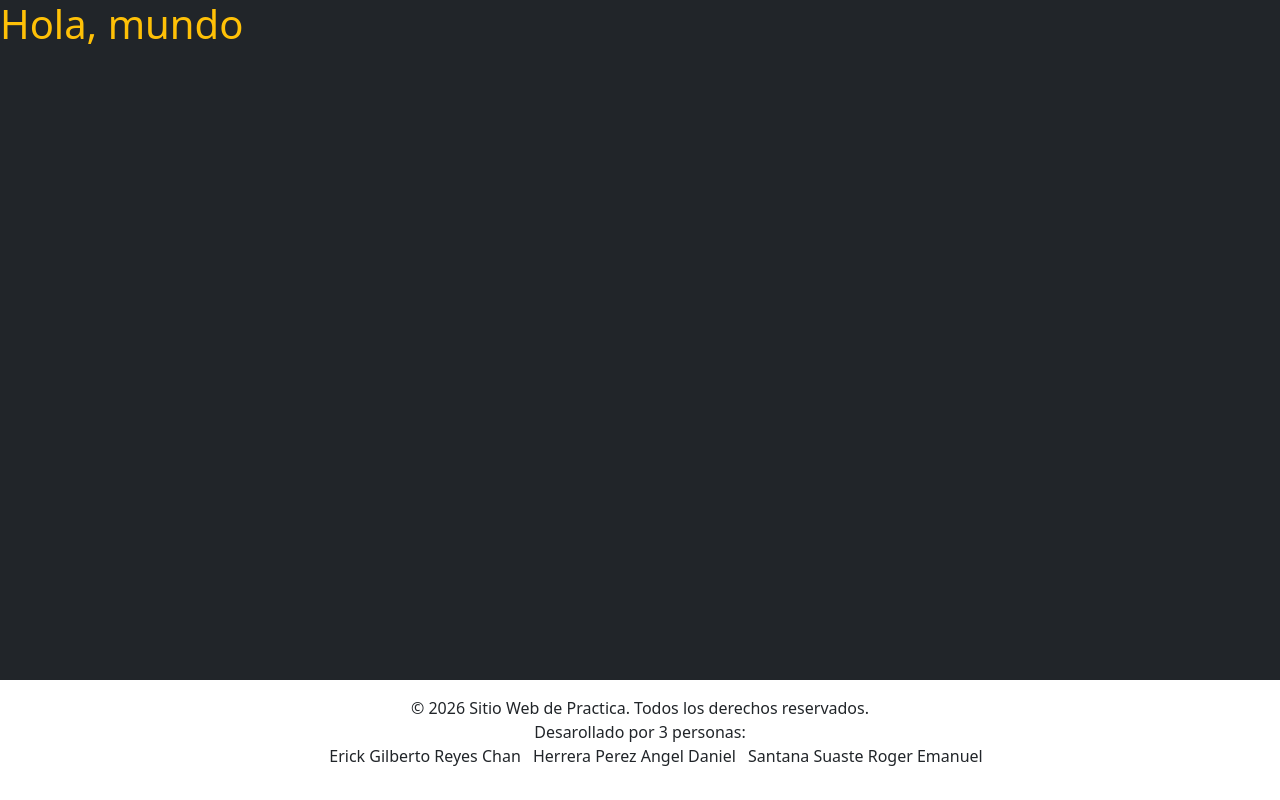
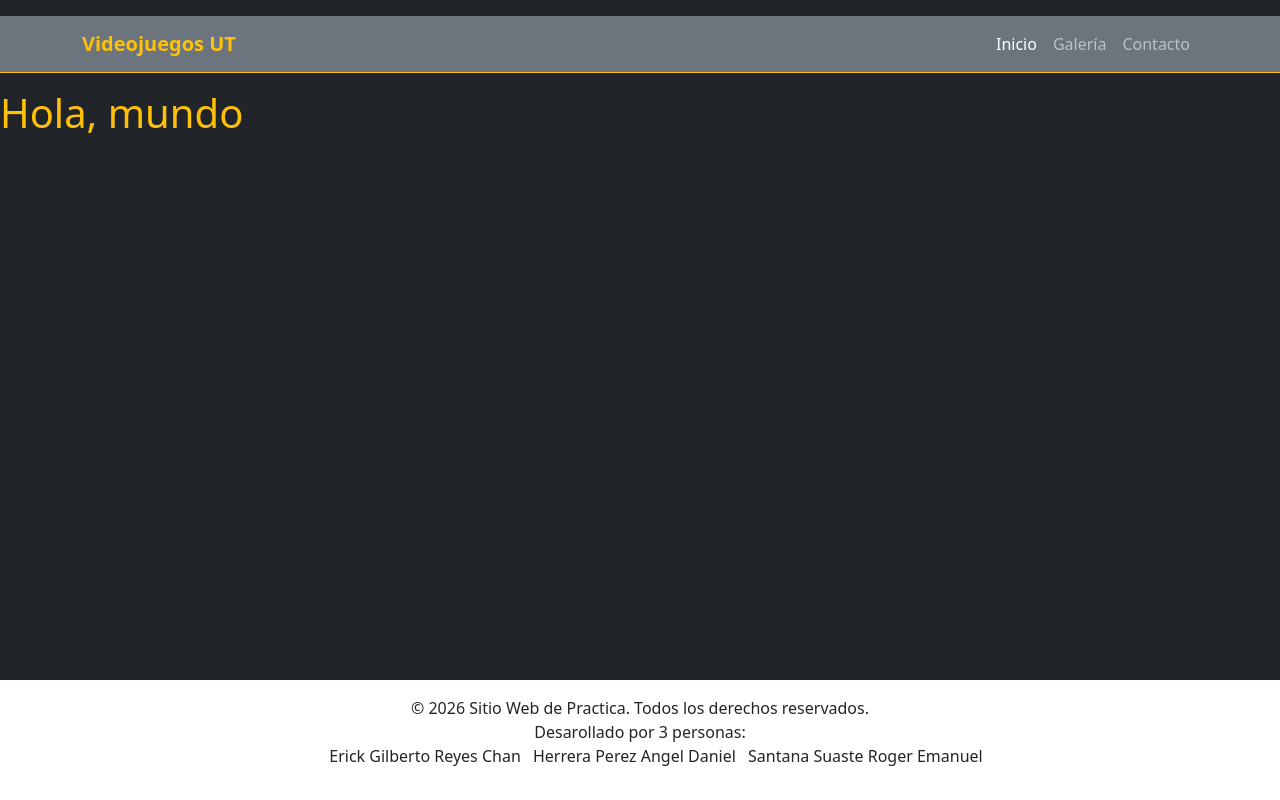
Before and after one commit to RogerSantanaSuaste/PracticaDeGitflowPeroBienFlow, a website: page index.html in a window 1280 px wide. Drawn offline with nearby package versions, Linux system fonts and the light colour scheme.

Commit message:
Agregar header

```diff
--- a/index.html
+++ b/index.html
@@ -9,6 +9,31 @@
 </head>
 
 <body class="bg-dark">
+    <!--Header-->
+    <header class="bg-dark text-white py-3">
+        <nav class="navbar navbar-expand-lg navbar-dark bg-secondary border-bottom border-warning">
+            <div class="container">
+                <a class="navbar-brand text-warning fw-bold" href="#">Videojuegos UT</a>
+                <button class="navbar-toggler" type="button" data-bs-toggle="collapse" data-bs-target="#navbarNav">
+                    <span class="navbar-toggler-icon"></span>
+                </button>
+                <div class="collapse navbar-collapse" id="navbarNav">
+                    <ul class="navbar-nav ms-auto">
+                        <li class="nav-item">
+                            <a class="nav-link active" href="#">Inicio</a>
+                        </li>
+                        <li class="nav-item">
+                            <a class="nav-link" href="#">Galería</a>
+                        </li>
+                        <li class="nav-item">
+                            <a class="nav-link" href="#">Contacto</a>
+                        </li>
+                    </ul>
+                </div>
+            </div>
+            </div>
+        </nav>
+    </header>
     <h1 class="text-warning">Hola, mundo</h1>
     <!-- Footer -->
     <div class="fixed-bottom w-100 bg-white">
```
Also changed, not shown: 1 other file.
